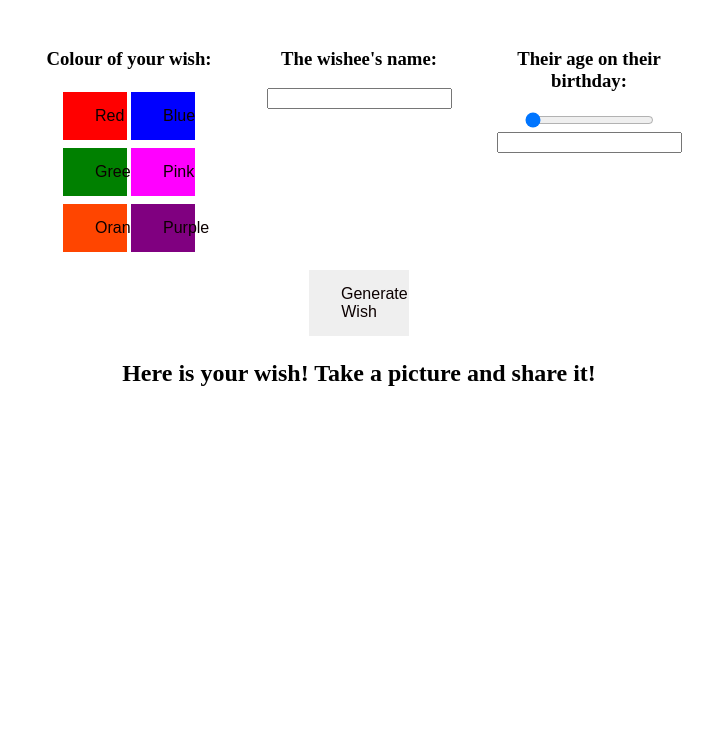
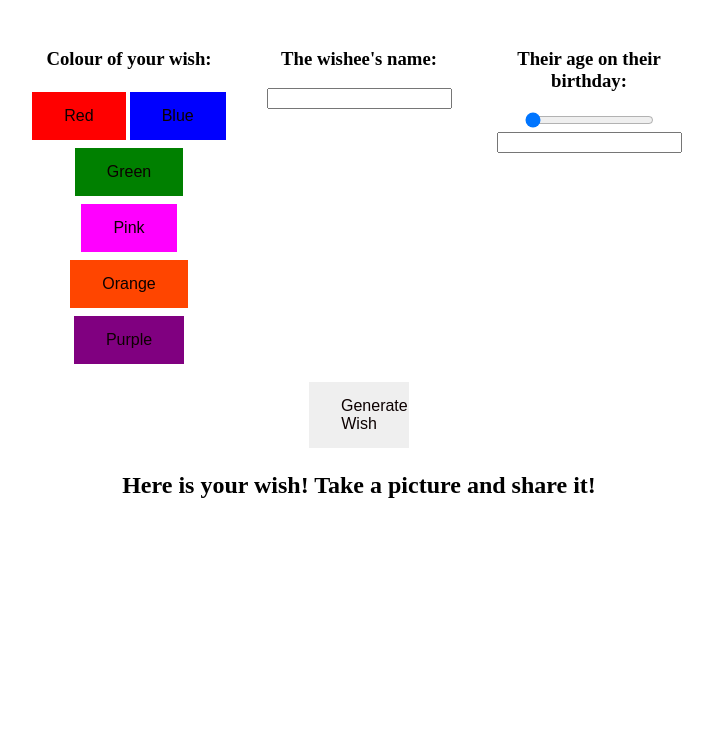
Before and after one commit to jillBreau/birthday-wish, a plain HTML site: page index.html in a window 1280 px wide. Shown: the part 61-800 px from the top of the page, without its empty margins (281-994 px from the left). Drawn offline with Linux system fonts and the light colour scheme; a script that the page names is missing.

Commit message:
remove extra button style

```diff
--- a/css/styles.css
+++ b/css/styles.css
@@ -15,12 +15,6 @@
 
 input {
     text-align: center;
-}
-
-button {
-    text-align: center;
-    margin: 2px;
-    width: 40px;
 }
 
 button {
```
